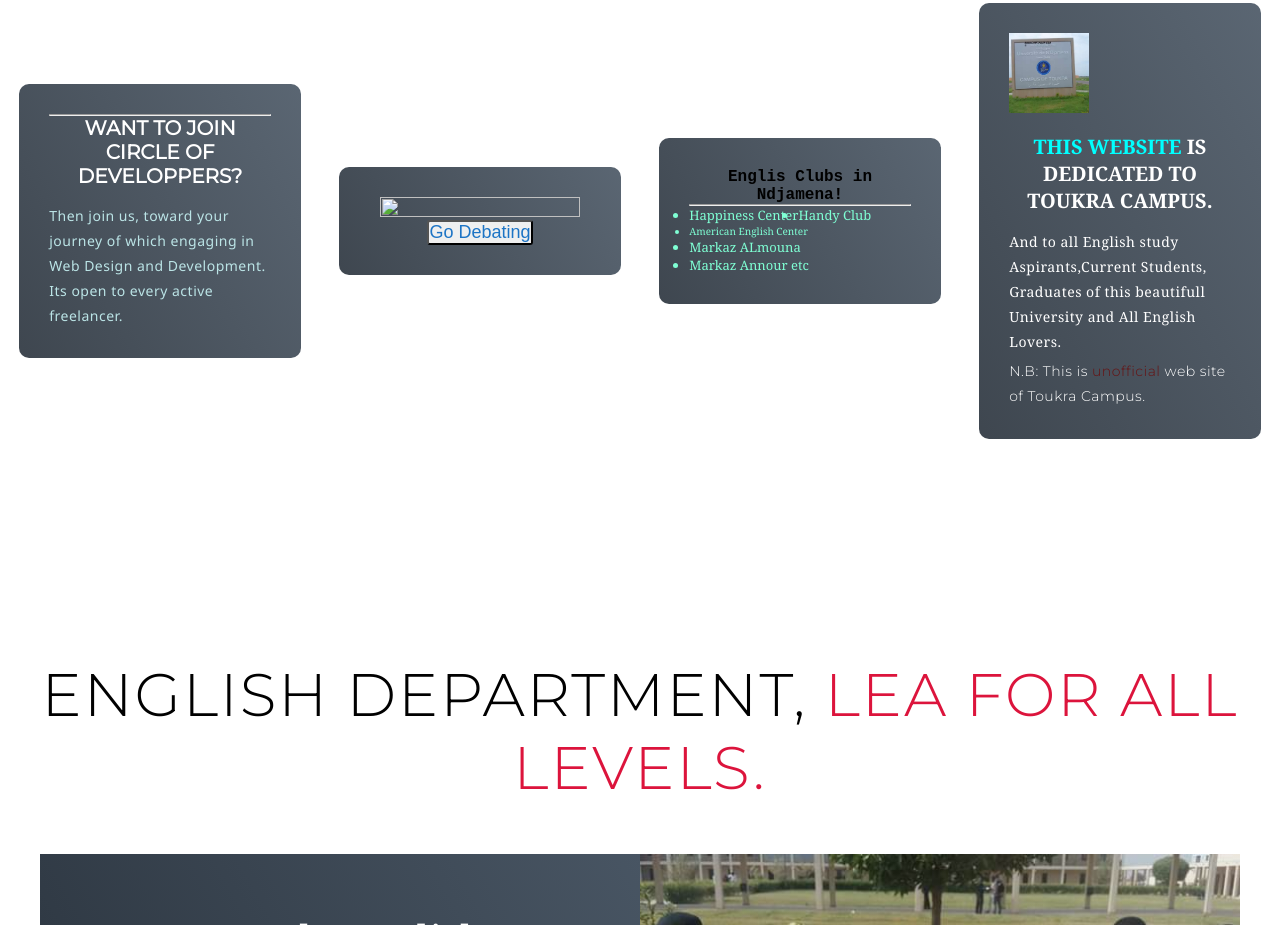
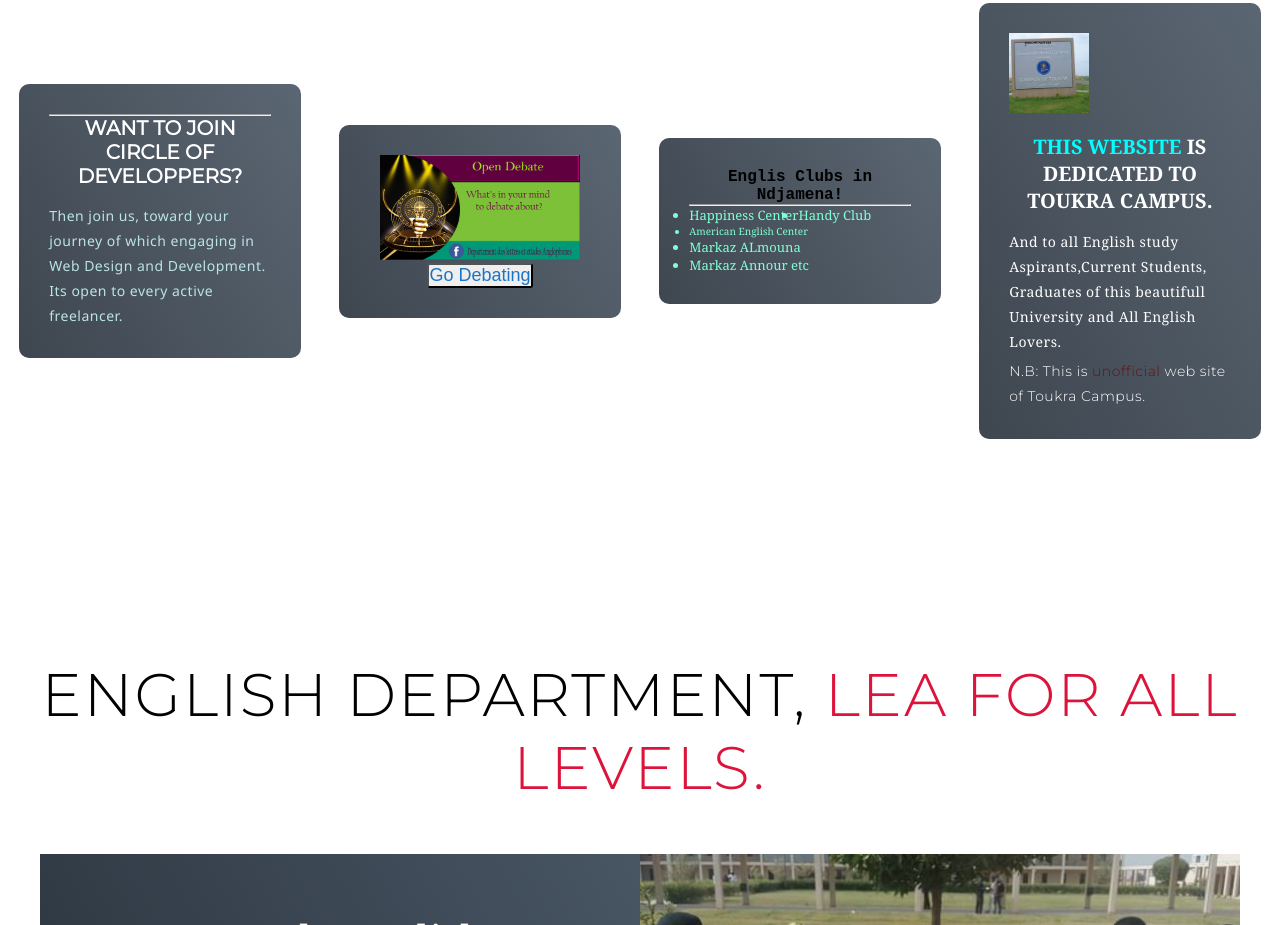
Before and after one commit to ishaq3232/toukra, a plain HTML site: page Index.html in a window 1280 px wide. Shown: the part 1124-2049 px from the top of the page. Drawn offline with Linux system fonts and the light colour scheme; files whose address does not match are found by name.

Commit message:
Update Index.html

```diff
--- a/Index.html
+++ b/Index.html
@@ -58,7 +58,7 @@
           <p style="color: rgb(187, 228, 230); font-family: 'Segoe UI', Tahoma, Geneva, Verdana, sans-serif;" >Then join us, toward your journey of which engaging in Web Design and Development. Its open to every active freelancer.</p>
         </div>
         <div class="service-item">
-        <div><img src="img/LeaDebate.PNG" alt="" style="width: 200px;">
+        <div><img src="LeaDebate.PNG" alt="" style="width: 200px;">
           <button a href="debate.php" type="button" value="Go Debate" style="border-radius: 3px; color: rgb(29, 116, 197); font-size: large;">Go Debating</a></button>
         </div>
 
```
